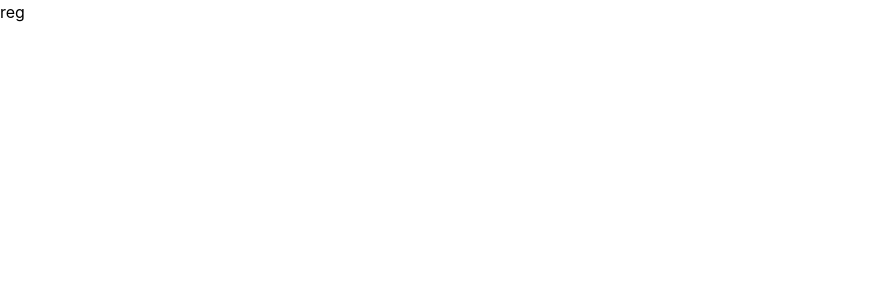
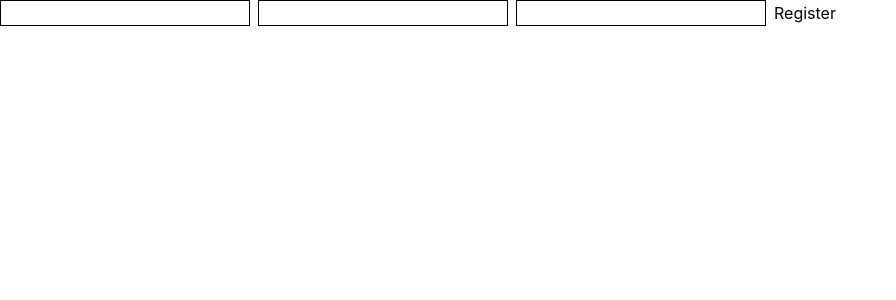
Before and after one commit to IonPetrascu/practice-react-vite, a React (Vite) app: page /auth/register in a window 1280 px wide. Shown: the top 300 px of the page, without its empty margins (0-896 px from the left). Built offline with nearby package versions, Linux system fonts and the light colour scheme.

Commit message:
feat(auth): add login and registration forms using react-hook-form and zod

```diff
--- a/package.json
+++ b/package.json
@@ -13,11 +13,14 @@
     "prepare": "husky"
   },
   "dependencies": {
+    "@hookform/resolvers": "^5.2.2",
     "@tailwindcss/vite": "^4.2.1",
     "react": "^19.2.0",
     "react-dom": "^19.2.0",
+    "react-hook-form": "^7.71.2",
     "react-router": "^7.13.1",
-    "tailwindcss": "^4.2.1"
+    "tailwindcss": "^4.2.1",
+    "zod": "^4.3.6"
   },
   "devDependencies": {
     "@eslint/js": "^9.39.3",
--- /dev/null
+++ b/src/components/LogForm/LogForm.tsx
@@ -0,0 +1,37 @@
+import { zodResolver } from '@hookform/resolvers/zod';
+import { useForm, type SubmitHandler } from 'react-hook-form';
+import { loginSchema } from './schema';
+import type { Inputs, LoginFormValues } from './types';
+
+const LoginForm = () => {
+  const {
+    handleSubmit,
+    register,
+    formState: { errors },
+  } = useForm<Inputs>({ resolver: zodResolver(loginSchema) });
+
+  const onSubmit: SubmitHandler<Inputs> = (data: LoginFormValues) => {
+    console.log(data);
+  };
+
+  return (
+    <>
+      <form onSubmit={handleSubmit(onSubmit)}>
+        <input
+          {...register('email', { required: 'Email обязательный' })}
+          className="mr-2 border"
+          type="email"
+        />
+        {errors.email && <span className="text-xs text-red-400">{errors.email.message}</span>}
+        <input {...register('password')} className="mr-2 border" type="password" />
+        {errors.password && (
+          <span className="text-xs text-red-400">{errors.password?.message}</span>
+        )}
+        <button>Login</button>
+      </form>
+      ;
+    </>
+  );
+};
+
+export default LoginForm;
--- /dev/null
+++ b/src/components/LogForm/schema.ts
@@ -0,0 +1,6 @@
+import { z } from 'zod';
+
+export const loginSchema = z.object({
+  email: z.email({ message: 'Invalid email address' }).trim(),
+  password: z.string().min(6, 'Password must be at least 6 characters'),
+});
--- /dev/null
+++ b/src/components/LogForm/types.ts
@@ -0,0 +1,9 @@
+import type z from 'zod';
+import type { loginSchema } from './schema';
+
+export type LoginFormValues = z.infer<typeof loginSchema>;
+
+export type Inputs = {
+  email: string;
+  password: string;
+};
--- /dev/null
+++ b/src/components/RegForm/RegForm.tsx
@@ -0,0 +1,38 @@
+import { zodResolver } from '@hookform/resolvers/zod';
+import { useForm, type SubmitHandler } from 'react-hook-form';
+import { registerSchema } from './schema';
+import type { Inputs, RegisterFormValues } from './types';
+
+const RegForm = () => {
+  const {
+    handleSubmit,
+    register,
+    formState: { errors },
+  } = useForm<Inputs>({ resolver: zodResolver(registerSchema) });
+
+  const onSubmit: SubmitHandler<Inputs> = (data: RegisterFormValues) => {
+    console.log(data);
+  };
+
+  return (
+    <>
+      <form onSubmit={handleSubmit(onSubmit)}>
+        <input {...register('name')} className="mr-2 border" type="text" />
+        {errors.name && <span className="text-xs text-red-400">{errors.name.message}</span>}
+        <input
+          {...register('email', { required: 'Email обязательный' })}
+          className="mr-2 border"
+          type="email"
+        />
+        {errors.email && <span className="text-xs text-red-400">{errors.email.message}</span>}
+        <input {...register('password')} className="mr-2 border" type="password" />
+        {errors.password && (
+          <span className="text-xs text-red-400">{errors.password?.message}</span>
+        )}
+        <button>Register</button>
+      </form>
+    </>
+  );
+};
+
+export default RegForm;
--- /dev/null
+++ b/src/components/RegForm/schema.ts
@@ -0,0 +1,13 @@
+import { z } from 'zod';
+
+export const registerSchema = z.object({
+  name: z
+    .string()
+    .trim()
+    .min(3, 'Name must be at least 3 characters')
+    .max(20, 'Name must be at most 20 characters'),
+
+  email: z.email({ message: 'Invalid email address' }).trim(),
+
+  password: z.string().min(6, 'Password must be at least 6 characters'),
+});
--- /dev/null
+++ b/src/components/RegForm/types.ts
@@ -0,0 +1,10 @@
+import type z from 'zod';
+import type { registerSchema } from './schema';
+
+export type RegisterFormValues = z.infer<typeof registerSchema>;
+
+export type Inputs = {
+  name: string;
+  email: string;
+  password: string;
+};
--- a/src/pages/Login/Login.tsx
+++ b/src/pages/Login/Login.tsx
@@ -1,5 +1,11 @@
+import LoginForm from '../../components/LogForm/LogForm';
+
 const Login = () => {
-  return <div>login</div>;
+  return (
+    <>
+      <LoginForm />
+    </>
+  );
 };
 
 export default Login;
--- a/src/pages/Register/Register.tsx
+++ b/src/pages/Register/Register.tsx
@@ -1,5 +1,11 @@
+import RegForm from '../../components/RegForm/RegForm';
+
 const Register = () => {
-  return <div>reg</div>;
+  return (
+    <>
+      <RegForm />
+    </>
+  );
 };
 
 export default Register;
```
Also changed, not shown: 2 other files (tests, documents, lock files or other folders).
